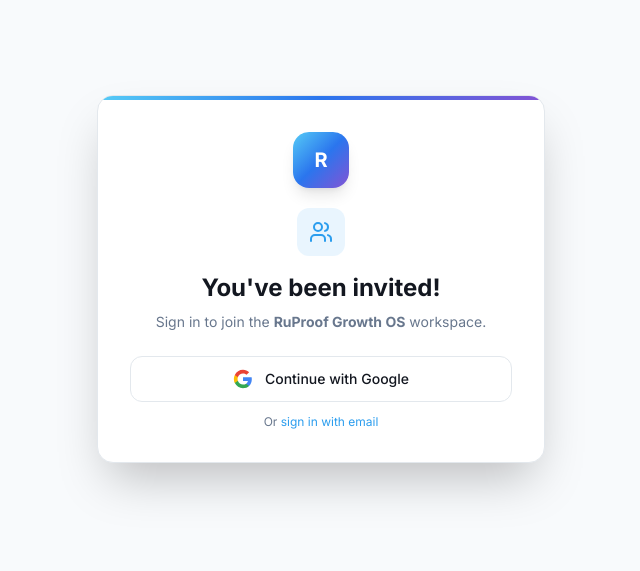
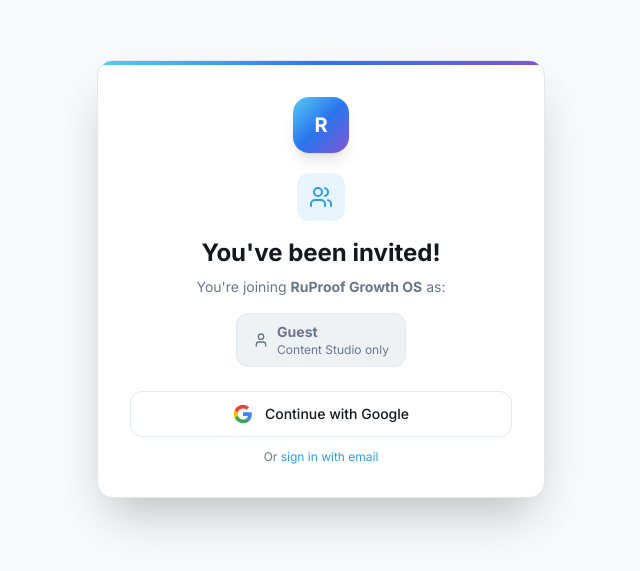
Before and after one commit to hajarbell/Ruleproof-growth-ops, a React (Vite) app: page /invite/1 in a window 1280 px wide. Shown: the part 121-692 px from the top of the page, without its empty margins (319-959 px from the left). Built offline with nearby package versions, Linux system fonts and the light colour scheme; no server answers.

Commit message:
fixed xlsx uploads

```diff
--- a/api/linkedin/callback.ts
+++ b/api/linkedin/callback.ts
@@ -5,7 +5,6 @@
   const APP_URL = process.env.APP_URL || "http://localhost:8080";
 
   if (error || !code) {
-    return res.redirect(`${APP_URL}/linkedin?error=${error || "no_code"}`);
     console.log(
       "Error during LinkedIn OAuth callback:",
       error || "No code provided",
--- a/package.json
+++ b/package.json
@@ -41,6 +41,7 @@
     "tailwind-merge": "^2.5.2",
     "tailwindcss-animate": "^1.0.7",
     "vaul": "^0.9.1",
+    "xlsx": "^0.18.5",
     "zod": "^3.23.8"
   },
   "devDependencies": {
--- a/src/contexts/AuthContext.tsx
+++ b/src/contexts/AuthContext.tsx
@@ -71,6 +71,7 @@
   generateNewInviteToken: () => Promise<string>;
   joinWorkspaceByToken: (
     token: string,
+    role?: MemberRole,
   ) => Promise<{ workspaceName: string; role: MemberRole }>;
   updateMemberRole: (uid: string, role: MemberRole) => Promise<void>;
   removeMember: (uid: string) => Promise<void>;
@@ -261,6 +262,7 @@
 
   const joinWorkspaceByToken = async (
     token: string,
+    invitedRole?: MemberRole,
   ): Promise<{ workspaceName: string; role: MemberRole }> => {
     if (!user) throw new Error("Not logged in");
     const q = query(
@@ -288,7 +290,8 @@
       return { workspaceName: wsData.name, role: alreadyMember.role };
     }
 
-    const role: MemberRole = wsData.ownerId === user.uid ? "admin" : "guest";
+    const role: MemberRole =
+      wsData.ownerId === user.uid ? "admin" : (invitedRole ?? "guest");
     const newMember: WorkspaceMember = {
       uid: user.uid,
       email: user.email ?? "",
--- a/src/pages/ContentStudioPage.tsx
+++ b/src/pages/ContentStudioPage.tsx
@@ -672,7 +672,7 @@
                   />
                 </div>
                 <div>
-                  <label className="text-xs font-semibold text-muted-foreground uppercase tracking-wider mb-1.5 block flex items-center gap-1">
+                  <label className="text-xs font-semibold text-muted-foreground uppercase tracking-wider mb-1.5 flex items-center gap-1">
                     <Link2 className="w-3 h-3" />
                     Post URL
                   </label>
--- a/src/pages/InvitePage.tsx
+++ b/src/pages/InvitePage.tsx
@@ -1,11 +1,46 @@
 import { useEffect, useState } from "react";
-import { useParams, useNavigate } from "react-router-dom";
+import { useParams, useNavigate, useSearchParams } from "react-router-dom";
 import { motion } from "framer-motion";
-import { Loader2, Users, CheckCircle, AlertCircle, LogIn } from "lucide-react";
-import { useAuth } from "@/contexts/AuthContext";
+import {
+  Loader2,
+  Users,
+  CheckCircle,
+  AlertCircle,
+  LogIn,
+  Shield,
+  Star,
+  User as UserIcon,
+} from "lucide-react";
+import { useAuth, MemberRole } from "@/contexts/AuthContext";
+
+const ROLE_INFO = {
+  admin: {
+    label: "Admin",
+    desc: "Full access to everything",
+    icon: Shield,
+    color: "text-primary",
+    bg: "bg-primary/10",
+  },
+  vip: {
+    label: "VIP",
+    desc: "No Leads, Scrapers, Campaigns",
+    icon: Star,
+    color: "text-amber-500",
+    bg: "bg-amber-500/10",
+  },
+  guest: {
+    label: "Guest",
+    desc: "Content Studio only",
+    icon: UserIcon,
+    color: "text-muted-foreground",
+    bg: "bg-muted",
+  },
+};
 
 export default function InvitePage() {
   const { token } = useParams<{ token: string }>();
+  const [searchParams] = useSearchParams();
+  const role = (searchParams.get("role") ?? "guest") as MemberRole;
   const { user, joinWorkspaceByToken, signInWithGoogle } = useAuth();
   const navigate = useNavigate();
   const [status, setStatus] = useState<
@@ -14,11 +49,13 @@
   const [workspaceName, setWorkspaceName] = useState("");
   const [errorMsg, setErrorMsg] = useState("");
 
+  const roleInfo = ROLE_INFO[role] ?? ROLE_INFO.guest;
+
   const doJoin = async () => {
     if (!token) return;
     setStatus("joining");
     try {
-      const result = await joinWorkspaceByToken(token);
+      const result = await joinWorkspaceByToken(token, role);
       setWorkspaceName(result.workspaceName);
       setStatus("success");
       setTimeout(() => navigate("/"), 2000);
@@ -28,11 +65,8 @@
     }
   };
 
-  // If already logged in when page loads, join immediately
   useEffect(() => {
-    if (user && status === "idle") {
-      doJoin();
-    }
+    if (user && status === "idle") doJoin();
   }, [user]);
 
   const handleGoogle = async () => {
@@ -67,10 +101,25 @@
               <h1 className="text-2xl font-bold text-foreground mb-2">
                 You've been invited!
               </h1>
-              <p className="text-muted-foreground mb-6 text-sm">
-                Sign in to join the <strong>RuProof Growth OS</strong>{" "}
-                workspace.
+              <p className="text-muted-foreground mb-4 text-sm">
+                You're joining <strong>RuProof Growth OS</strong> as:
               </p>
+
+              {/* Role badge */}
+              <div
+                className={`inline-flex items-center gap-2 px-4 py-2 rounded-xl ${roleInfo.bg} border border-border mb-6`}
+              >
+                <roleInfo.icon className={`w-4 h-4 ${roleInfo.color}`} />
+                <div className="text-left">
+                  <p className={`text-sm font-bold ${roleInfo.color}`}>
+                    {roleInfo.label}
+                  </p>
+                  <p className="text-xs text-muted-foreground">
+                    {roleInfo.desc}
+                  </p>
+                </div>
+              </div>
+
               <button
                 onClick={handleGoogle}
                 className="w-full flex items-center justify-center gap-3 px-5 py-3 rounded-xl border border-border bg-card hover:bg-muted transition-colors text-sm font-medium text-foreground mb-3"
@@ -98,7 +147,9 @@
               <p className="text-xs text-muted-foreground">
                 Or{" "}
                 <button
-                  onClick={() => navigate(`/login?invite=${token}`)}
+                  onClick={() =>
+                    navigate(`/login?invite=${token}&role=${role}`)
+                  }
                   className="text-primary hover:underline"
                 >
                   sign in with email
@@ -149,7 +200,8 @@
                 onClick={() => navigate("/login")}
                 className="flex items-center gap-2 px-5 py-2.5 rounded-xl gradient-primary text-primary-foreground text-sm font-medium mx-auto"
               >
-                <LogIn className="w-4 h-4" /> Go to Login
+                <LogIn className="w-4 h-4" />
+                Go to Login
               </button>
             </div>
           )}
```
Also changed, not shown: 1 other file (tests, documents, lock files or other folders).
